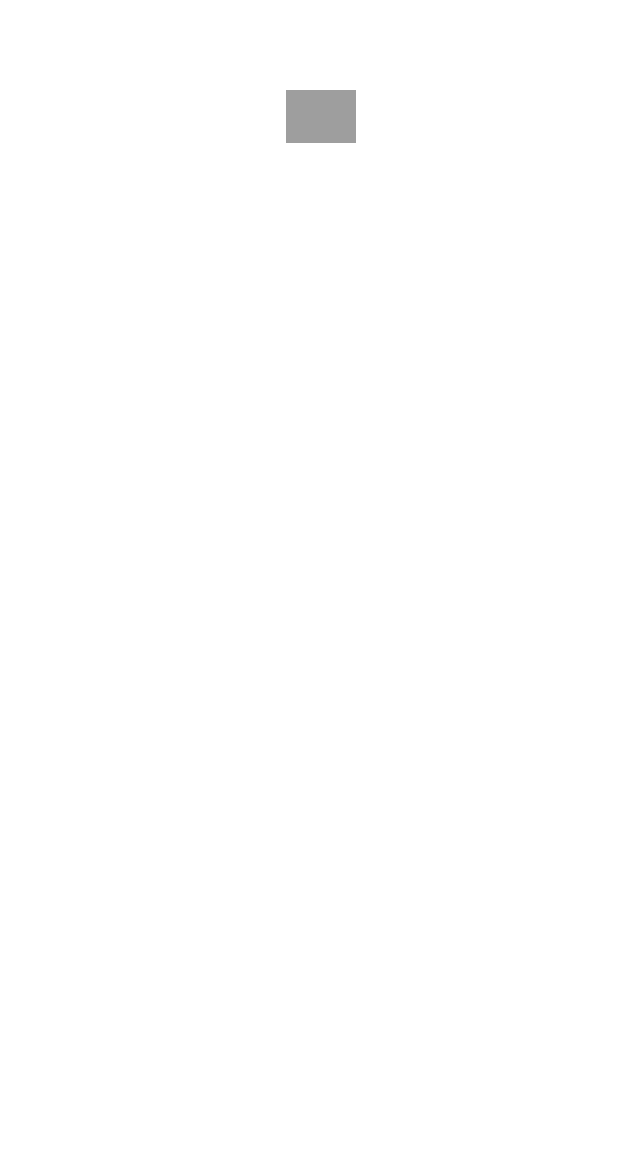
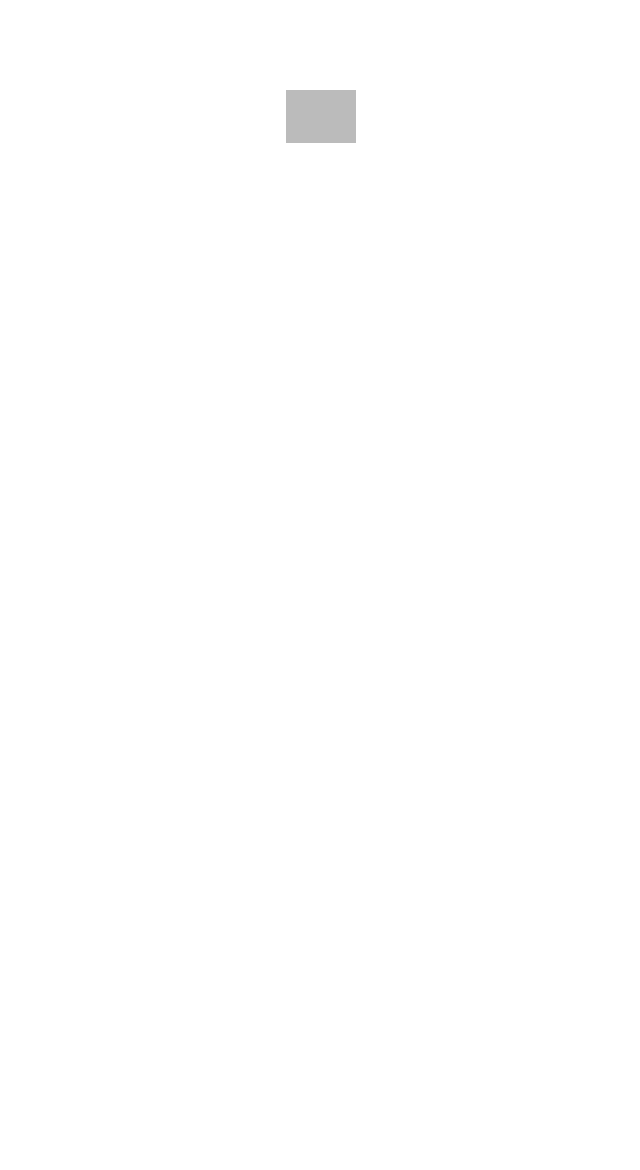
Before and after one commit to re5747/re5747.github.io, a Jekyll site: the page built from index.html, in a window 1280 px wide. Shown: the whole page, without its empty margins (319-959 px from the left). Built offline with Jekyll 4.4.1, drawn with Linux system fonts in a browser that asks for light colours; grey boxes are pictures that could not be loaded.

Commit message:
Update style.css

```diff
--- a/css/style.css
+++ b/css/style.css
@@ -4,17 +4,22 @@
 }
 
 .hero {
-  position: relative;
-  height: 100vh;
+  position: relative; /* 必須 */
+  height: 100vh;      /* 画面全体の高さ */
 }
 
 .tea-fairy {
   position: absolute;
-  top: 10vh;   /* ← % ではなく vh */
+  top: 10vh;          /* %より vh の方が安定 */
   left: 50%;
+  transform: translateX(-50%);
   width: 70px;
-  transform: translateX(-50%);
+  z-index: 4;         /* 霧より前に表示 */
+  opacity: 0;
+  animation: fairy-appear 1.5s ease forwards;
+  animation-delay: 2s;
 }
+
 
 /* 霧 */
 .fog {
```
